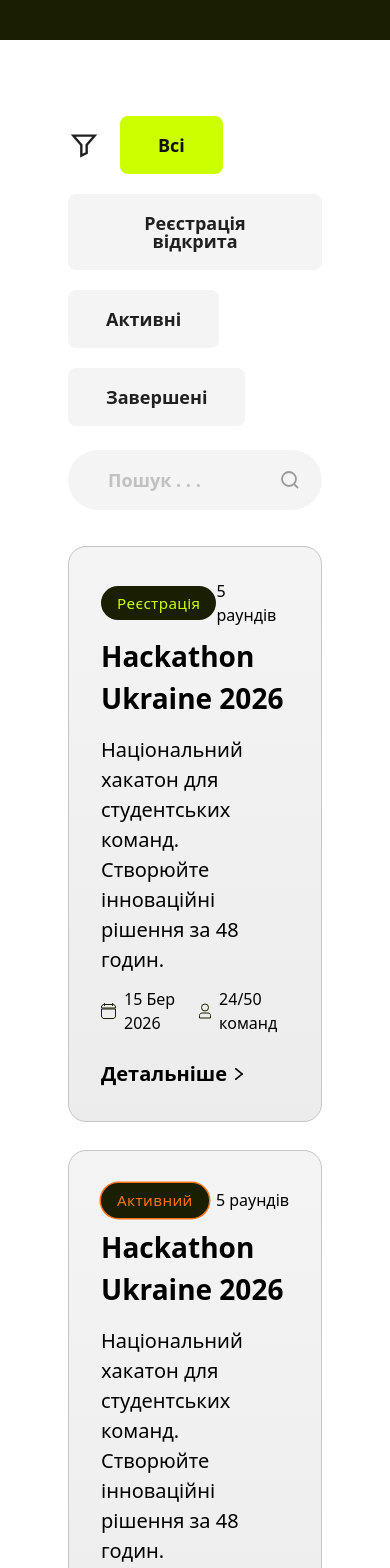
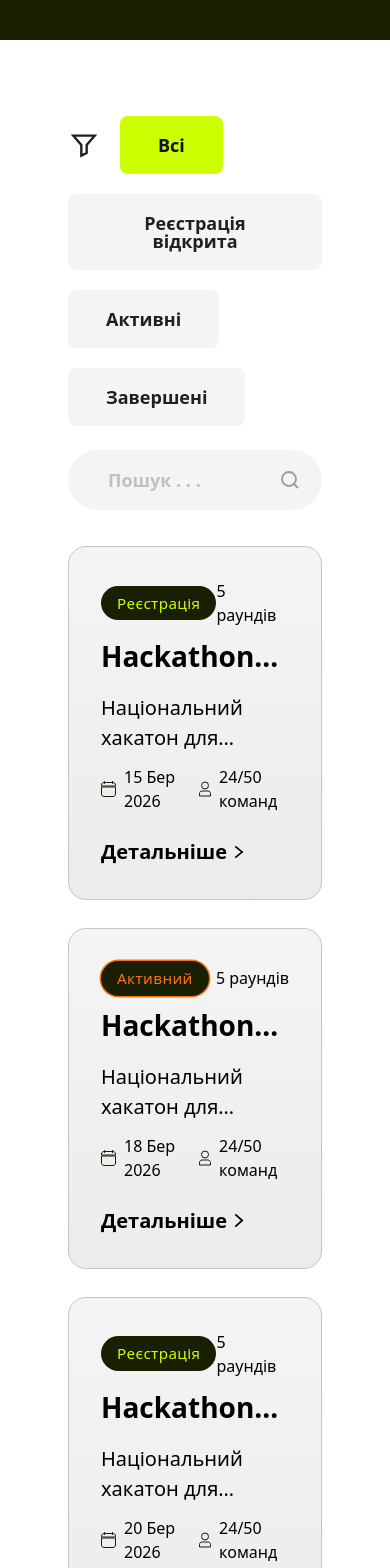
Before and after one commit to aidoteam10-art/Hucky, a SvelteKit app in the folder frontend/: page /tournaments in a window 390 px wide. Shown: the top 1568 px of the page. Built offline with nearby package versions, Linux system fonts and the light colour scheme.

Commit message:
style: updated TournamentCard layout and added responsive design features

```diff
--- a/frontend/src/components/TournamentCard.svelte
+++ b/frontend/src/components/TournamentCard.svelte
@@ -91,22 +91,32 @@
   on:pointerup={handlePointerUp}
   on:pointerleave={handlePointerLeave}
   style={transformStyle}
-  class="flex flex-col p-8 rounded-[18px] {transformStyle ? '' : 'transition-transform duration-200 hover:scale-[1.02]'} {variant === 'green' ? 'bg-linear-to-r from-[#BCEB01] to-[#EEFF00]' : 'border border-[#c5c5c5] bg-[linear-gradient(180deg,#f4f4f4_0%,#ececec_100%)]'}">
+  class="flex flex-col p-8 rounded-[18px] aspect-video {transformStyle ? '' : 'transition-transform duration-200 hover:scale-[1.02]'} {variant === 'green' ? 'bg-linear-to-r from-[#BCEB01] to-[#EEFF00]' : 'border border-[#c5c5c5] bg-[linear-gradient(180deg,#f4f4f4_0%,#ececec_100%)]'}">
+
     <div class = "flex justify-between items-center mb-2">
+
       <span><StateTag variant = "{current_state}"></StateTag></span>
       <span class = "select-none">{formattedRounds}</span>
+
     </div>
-    <h3 class = "font-black text-[1.75rem] mb-4 select-none">{title}</h3>
-    <p class = "text-[1.25rem] mb-3 select-none">{description}</p>
+
+    <h3 class = "font-black text-[1.75rem] mb-4 select-none line-clamp-1">{title}</h3>
+    <p class = " text-[1.25rem] mb-3 select-none line-clamp-2">{description}</p>
+
+    <div class = "mt-auto">
       <div class = "flex mb-6 items-center gap-4">
+
         <div class = "flex gap-2">
+
           <img src="icons/calendar.svg" alt="Calendar icon" class = "w-4 h-auto select-none">
           <span class = "select-none">{formattedStartDate}</span>
+
         </div>
 
         <div class = "flex gap-2">
           <img src="icons/team_tournament.svg" alt="Teams icon" class = "w-3.5 h-auto select-none">
           <span class = "select-none">{registered_teams}/{max_teams} команд</span>
+        </div>
       </div>
     </div>
 
--- a/frontend/src/routes/(app)/tournaments/+page.svelte
+++ b/frontend/src/routes/(app)/tournaments/+page.svelte
@@ -6,6 +6,7 @@
   let currentFilter = 'all';
   let searchQuery = '';
   let currentPage = 1;
+  let itemsPerPage = 6;
 
   const filterOptions = [
     { id: 'all', label: 'Всі' },
@@ -22,6 +23,14 @@
 
     return matchesFilter && matchesSearch;
   });
+
+  $: totalPages = Math.ceil(filteredTournaments.length / itemsPerPage) || 1;
+  $: if (currentPage > totalPages) {
+    currentPage = 1;
+  }
+
+  $: paginaterTournaments = filteredTournaments.slice((currentPage -1)* itemsPerPage, currentPage * itemsPerPage);
+
 </script>
 
 <svelte:head>
@@ -67,7 +76,7 @@
     </div>
 
     <section class="tournaments-grid mx-auto grid grid-cols-1 gap-x-7 gap-y-7 md:grid-cols-2 xl:grid-cols-3">
-      {#each filteredTournaments as t (t.id)}
+      {#each paginaterTournaments as t (t.id)}
             <TournamentCard
                     variant="grey"
                     current_state={t.current_state}
@@ -86,6 +95,6 @@
       {/each}
     </section>
 
-    <Pagination bind:currentPage={currentPage} totalPages={3} />
+    <Pagination bind:currentPage={currentPage} totalPages={totalPages} />
   </div>
 </main>
```
Lines whose indentation alone changed are shown as unchanged.
